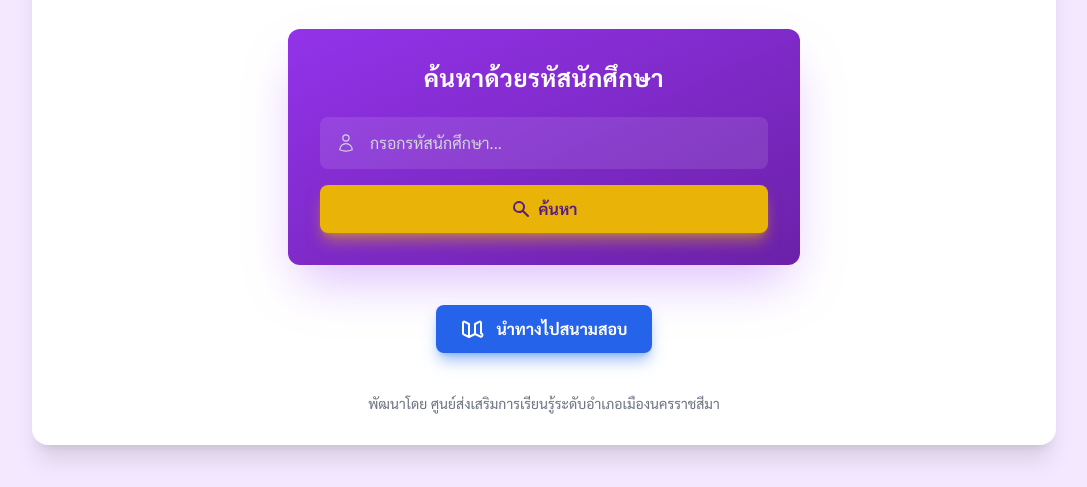
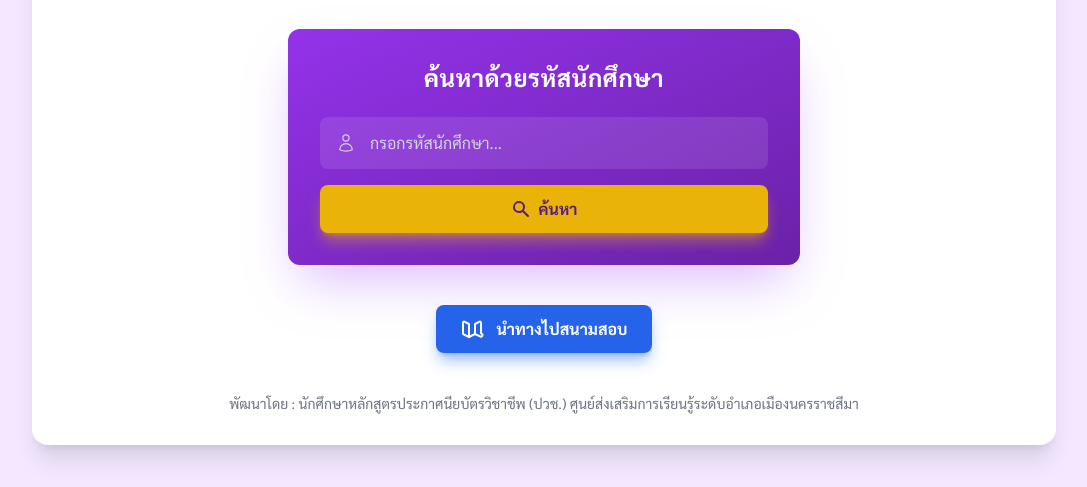
Before and after one commit to phonwat1555/ESCS1, a plain HTML site: page index.html in a window 1280 px wide. Shown: the part 313-800 px from the top of the page, without its empty margins (96-1183 px from the left). Drawn offline with nearby package versions, Linux system fonts and the light colour scheme; some packages are replaced by stand-ins of ours; a script that the page names is missing.

Commit message:
Update index.html

```diff
--- a/index.html
+++ b/index.html
@@ -117,7 +117,7 @@
                 </div>
 
                 <div class="text-center mt-10 text-sm text-gray-500">
-                    <p>พัฒนาโดย ศูนย์ส่งเสริมการเรียนรู้ระดับอำเภอเมืองนครราชสีมา</p>
+                    <p>พัฒนาโดย : นักศึกษาหลักสูตรประกาศนียบัตรวิชาชีพ (ปวช.) ศูนย์ส่งเสริมการเรียนรู้ระดับอำเภอเมืองนครราชสีมา</p>
                 </div>
             </div>
             <div id="resultView" class="view-container"></div>
```
